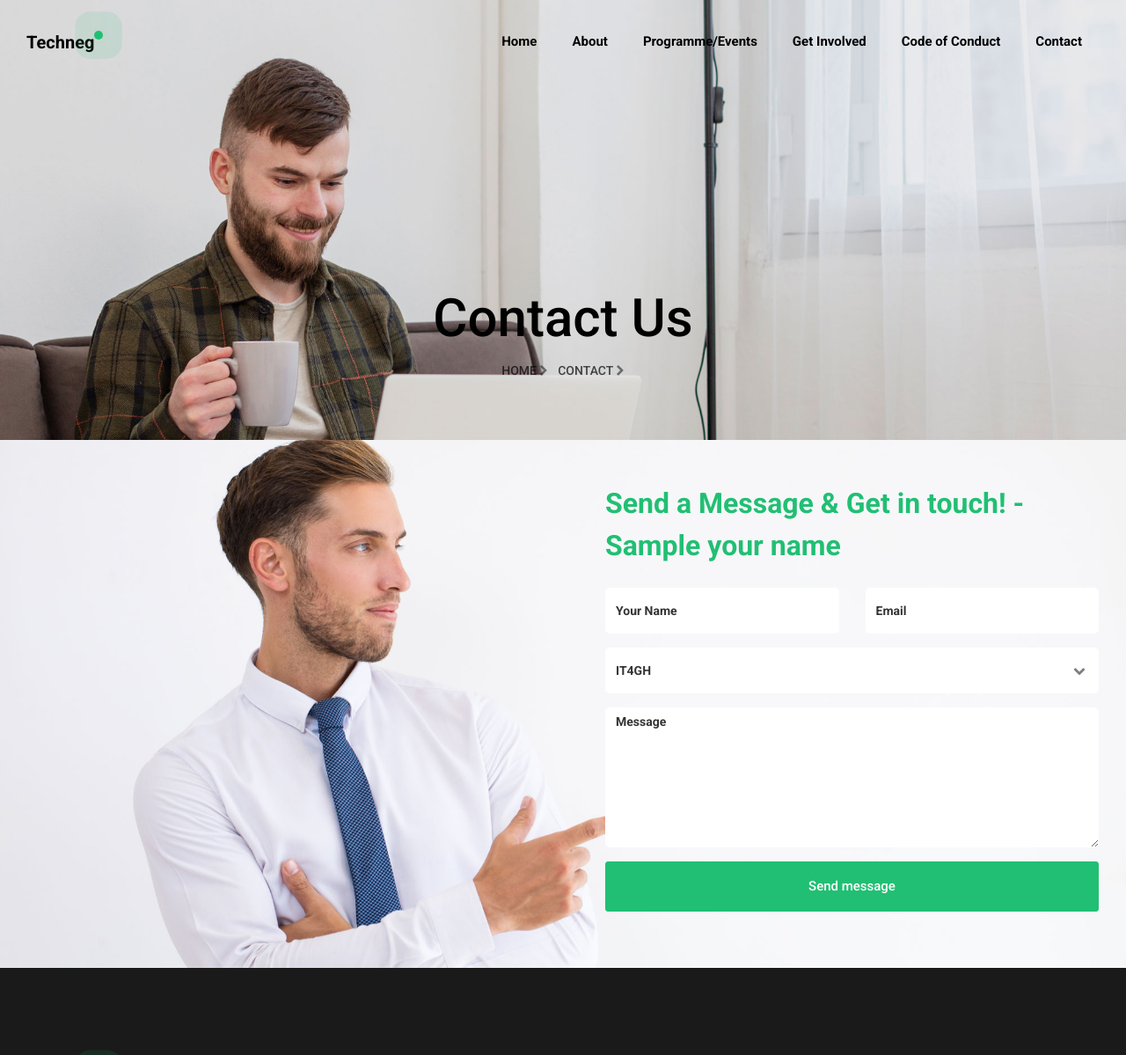
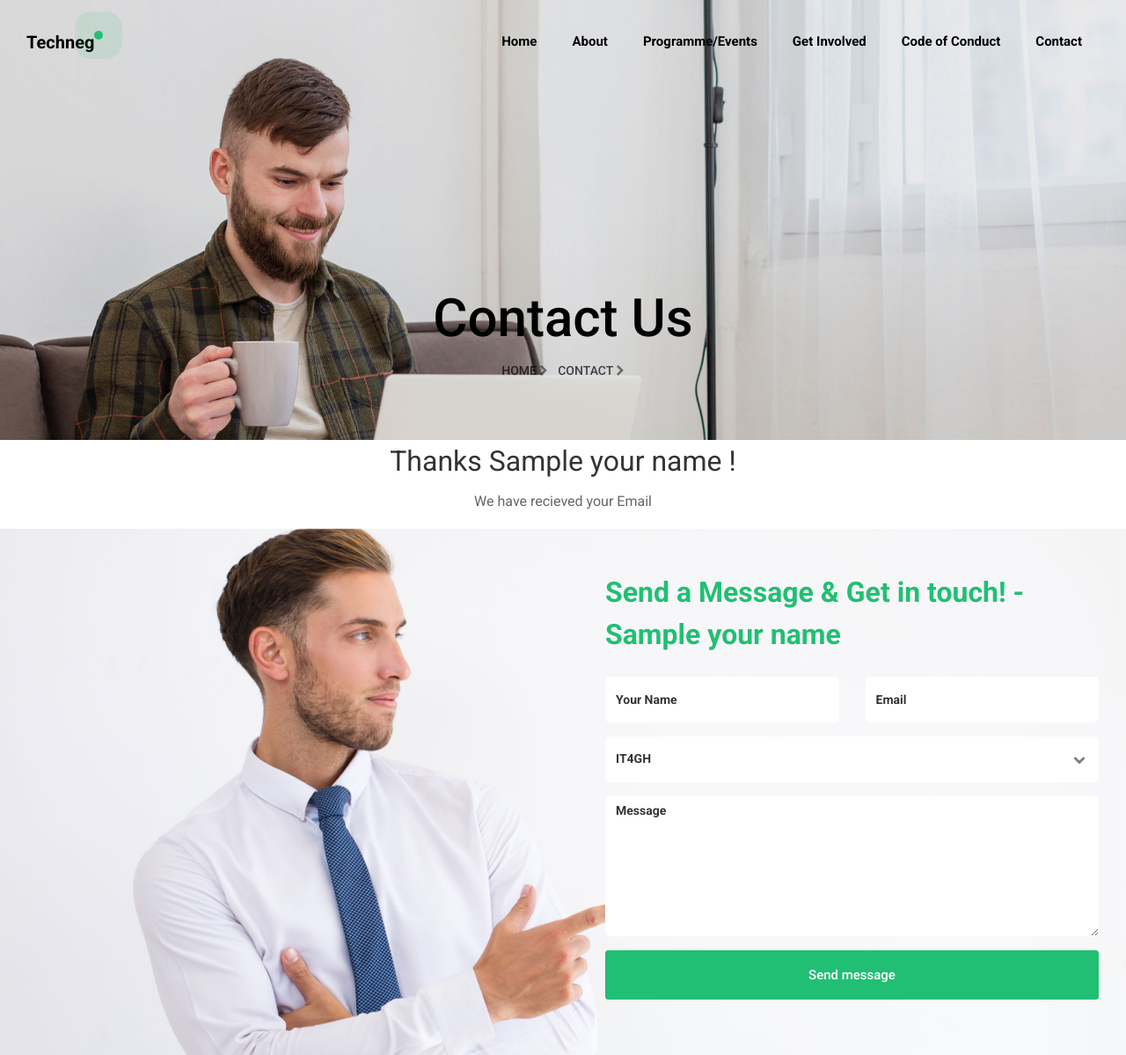
Before and after one commit to Luchyba/myhub, a Django app: template templates/contact.html in a window 1280 px wide. Shown: the top 1199 px of the page at 88% size. Run offline with Django 3.2, Linux system fonts and the light colour scheme; the template is opened without the code that fills it: most values are stand-ins (such as "Sample title", 1, 10 or a date in 2020); some libraries are stand-ins or nearby versions.

Commit message:
contact page edited.

```diff
--- a/templates/contact.html
+++ b/templates/contact.html
@@ -16,7 +16,10 @@
         </div>
     </div>
 </section>
-
+<center>
+    <h2>Thanks {{ Your_Name }} !</h2>
+    <p>We have recieved your Email</p>
+</center>
 <section class="ftco-appointment ftco-section ftco-no-pt ftco-no-pb img"
          style="background-image: url(../static/images/bg_2.jpg);">
     <div class="overlay"></div>
```
